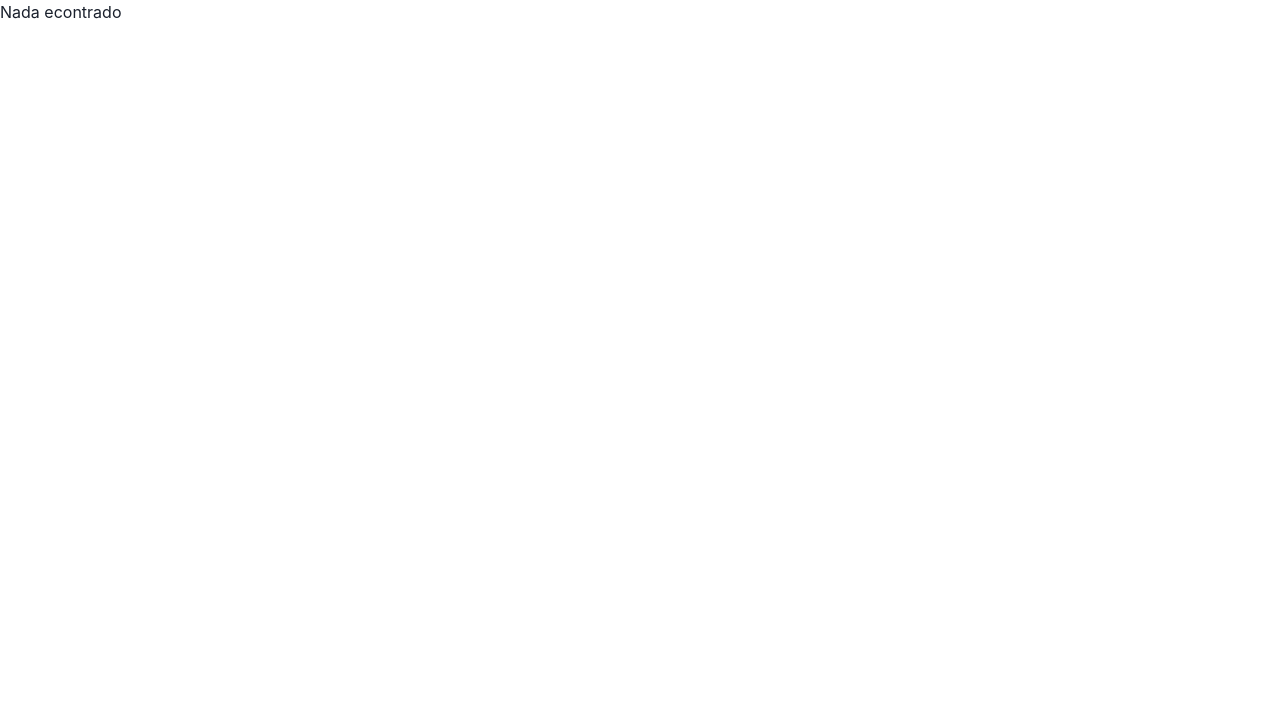
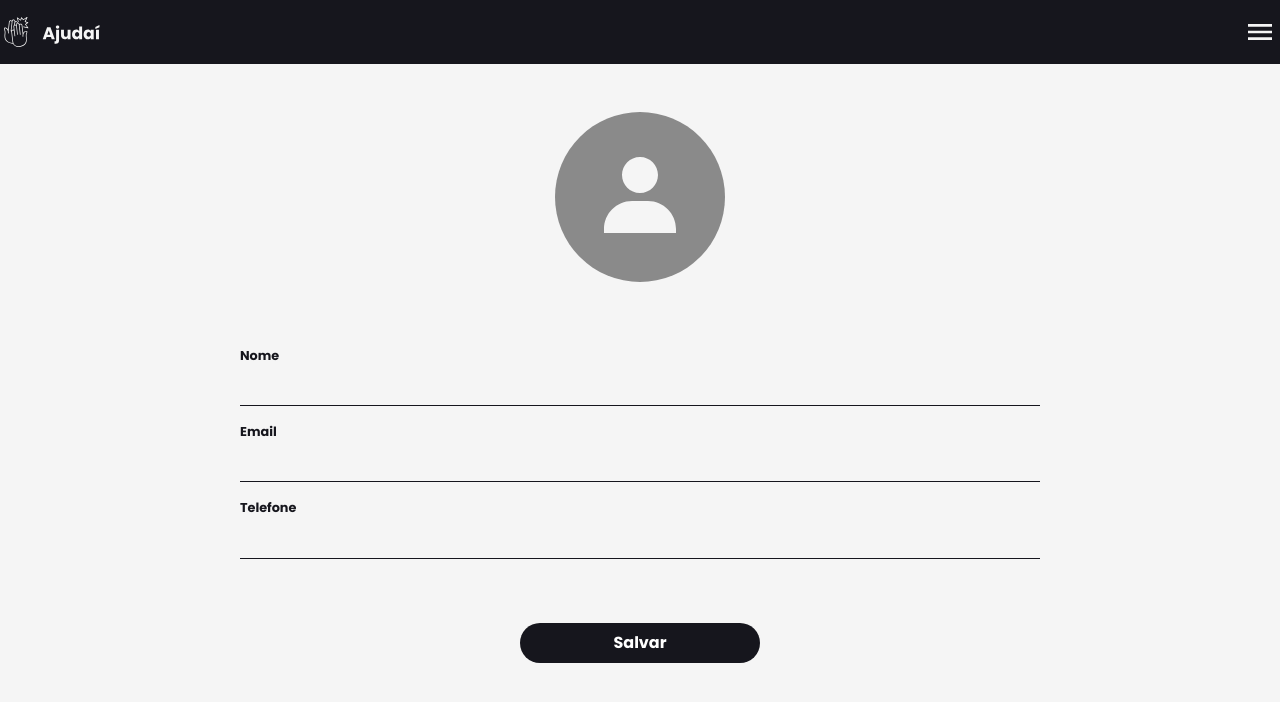
Before and after one commit to Ajudai/projeto, a React (Vite) app in the folder client/: page /myAccount/1 in a window 1280 px wide. Before the commit this address had no page. Shown: the top 702 px of the page. Built offline with nearby package versions, Linux system fonts and the light colour scheme.

Commit message:
Alterações

```diff
--- a/client/src/@types/user.d.ts
+++ b/client/src/@types/user.d.ts
@@ -1,6 +1,7 @@
 export interface IUserData {
   userName: string;
   userEmail: string;
+  userPhoneNumber: string;
   src: string;
   _id: string;
   token: string;
--- a/client/src/api/usuario.ts
+++ b/client/src/api/usuario.ts
@@ -9,7 +9,7 @@ interface IUserDataUpdate {
 
 export const editarUsuario = async ({ nome, email, telefone, _id }: IUserDataUpdate) => {
   try {
-    const res = await api.put<IUserDataUpdate>(`pedidos/${_id}`, {
+    const res = await api.put<IUserDataUpdate>(`myAccount/${_id}`, {
       userName: nome,
       userEmail: email,
       userPhoneNumber: telefone,
--- a/client/src/main.tsx
+++ b/client/src/main.tsx
@@ -8,8 +8,6 @@ import ForgetPassword from './pages/forgetPassword/ForgetPassword';
 import { ChakraProvider } from '@chakra-ui/react';
 import RequestHelp from './pages/requestHelp/RequestHelp';
 import Ajuda from './pages/ajuda/Ajuda';
-import MyAccount from './pages/myAccount/MyAccount';
-import ChangePassword from './pages/changePassword/ChangePassword';
 import Conta from './pages/conta/Conta';
 
 const router = createBrowserRouter([
@@ -24,7 +22,8 @@ const router = createBrowserRouter([
   { path: '/forgetPassword/:_id', element: <ForgetPassword /> },
   { path: '/requestHelp/:_id', element: <RequestHelp /> },
   { path: '/ajuda/:_id', element: <Ajuda /> },
-  { path: 'conta', element: <Conta /> }
+  { path: '/conta', element: <Conta /> },
+  { path: '/myAccount/:_id', element: <Conta /> },
 ]);
 
 ReactDOM.createRoot(document.getElementById('root') as HTMLElement).render(
--- a/client/src/pages/conta/Conta.tsx
+++ b/client/src/pages/conta/Conta.tsx
@@ -1,18 +1,23 @@
 import styles from './conta.module.scss';
-import { useEffect, useState } from 'react';
+import { useEffect, useState, useRef } from 'react';
 import { editarUsuario } from '../../api/usuario';
 import { IUserData } from '../../@types/user';
 import Header from '../../components/header/Header';
 import Input from '../../components/input/Input';
 import Button from '../../components/button/Button';
+import { BiSolidUser } from 'react-icons/bi';
+import { BsCameraFill } from 'react-icons/bs';
+import { StylesProvider } from '@chakra-ui/react';
 
 const Conta = () => {
   const [nome, setNome] = useState('');
   const [email, setEmail] = useState('');
   const [telefone, setTelefone] = useState('');
+  const [foto, setFoto] = useState(null);
   const [userData, setUserData] = useState<IUserData>();
   const [resFromServer, setResFromServer] = useState({});
   const [error, setError] = useState(false);
+  const inputFile = useRef<HTMLInputElement>(null);
 
   useEffect(() => {
     const getUserDataFromStorage = () => {
@@ -22,6 +27,10 @@ const Conta = () => {
     };
     getUserDataFromStorage();
   }, [resFromServer]);
+
+  const selectImage = () => {
+    inputFile.current?.click();
+  };
 
   const handleEditarUsuario = async () => {
     // eslint-disable-next-line @typescript-eslint/no-non-null-assertion, @typescript-eslint/no-non-null-asserted-optional-chain
@@ -40,15 +49,56 @@ const Conta = () => {
       <Header />
       <div className={styles.contaPageProfile}>
         <div className={styles.contaPagePhoto}>
-          <div className={styles.contaPagePhotoInput}></div>
+          {foto ? (
+            <div className={styles.contaPageSelectedPhoto}>
+              <input
+                type="file"
+                onClick={selectImage}
+                onChange={(e: any) => setFoto(e.target.files[0])}
+                className={styles.contaPageInputPhoto}
+              />
+              <img
+                aria-hidden
+                onClick={selectImage}
+                onChange={(e: any) => setFoto(e.target.files[0])}
+                className={styles.contaPagePhotoWrapper}
+                src={foto ? URL.createObjectURL(foto) : ''}
+                alt="Seleção de imagem"
+              />
+              <BsCameraFill className={styles.contaPageChangePhoto} color="#f5f5f5" />
+            </div>
+          ) : (
+            <>
+              <input
+                type="file"
+                onClick={selectImage}
+                onChange={(e: any) => setFoto(e.target.files[0])}
+                className={styles.contaPageInputPhoto}
+              />
+              <BiSolidUser className={styles.contaPageUserIcon} color="#f5f5f5" />
+              <BsCameraFill className={styles.contaPageChangePhoto} color="#f5f5f5" />
+            </>
+          )}
         </div>
-        <p className={styles.contaPageUserName}>User Name</p>
+        <p className={styles.contaPageUserName}>{userData?.userName}</p>
       </div>
       <div className={styles.contaPageData}>
-        <Input value={nome} error={error} label="Name" type="text" onChange={(e) => setNome(e.target.value)} />
-        <Input value={email} error={error} label="Email" type="text" onChange={(e) => setEmail(e.target.value)} />
         <Input
-          value={telefone}
+          value={userData?.userName}
+          error={error}
+          label="Nome"
+          type="text"
+          onChange={(e) => setNome(e.target.value)}
+        />
+        <Input
+          value={userData?.userEmail}
+          error={error}
+          label="Email"
+          type="text"
+          onChange={(e) => setEmail(e.target.value)}
+        />
+        <Input
+          value={userData?.userPhoneNumber}
           error={error}
           label="Telefone"
           type="number"
--- a/client/src/pages/conta/conta.module.scss
+++ b/client/src/pages/conta/conta.module.scss
@@ -18,11 +18,64 @@
 }
 
 .contaPagePhoto{
-    width: 100px;
-    height: 100px;
+    width: 120px;
+    height: 120px;
     display: flex;
+    justify-content: center;
+    align-items: center;
     background: $background-banner;
     border-radius: 50%;
+    position: relative;
+    overflow: hidden;
+}
+
+.contaPageInputPhoto{
+    position: absolute;
+    top: 0;
+    left: 0;
+    width: 100%;
+    height: 100%;
+    cursor: pointer;
+    opacity: 0;
+    z-index: 5;
+}
+
+.contaPageSelectedPhoto{
+    width: 100%;
+    height: 100%;
+    display: flex;
+    position: relative;
+    cursor: pointer;
+}
+
+.contaPagePhotoWrapper{
+    height: 100%;
+    width: 100%;
+    object-fit: cover;
+}
+
+.contaPagePhoto:hover .contaPageUserIcon,
+.contaPageSelectedPhoto:hover .contaPagePhotoWrapper{
+    filter: brightness(0.5);
+    transition: 0.3s;
+}
+
+.contaPageChangePhoto{
+    display: none;
+    position: absolute;
+    top: 50%;
+    left: 50%;
+    transform: translate(-50%, -50%);
+    font-size: 3.5vh;
+}
+
+.contaPagePhoto:hover .contaPageChangePhoto,
+.contaPageSelectedPhoto:hover .contaPageChangePhoto {
+    display: flex;
+}
+
+.contaPageUserIcon{
+    font-size: 7vh;
 }
 
 .contaPageUserName{
@@ -70,6 +123,14 @@
         justify-content: center;
     }
 
+    .contaPageUserIcon{
+        font-size: 10vh;
+    }
+
+    .contaPageChangePhoto{
+        font-size: 5vh;
+    }
+
     .contaPageData{
         gap: 16px;
     }
@@ -97,6 +158,10 @@
         width: 70%;
     }
 
+    .contaPageUserIcon{
+        font-size: 12vh;
+    }
+
     .contaPagePhoto{
         width: 170px;
         height: 170px;
--- a/client/src/pages/login/Login.tsx
+++ b/client/src/pages/login/Login.tsx
@@ -16,7 +16,7 @@ const Login = () => {
 
   const login = async () => {
     await axios
-      .post('http://localhost:5000/login', {
+      .post('https://ajudai-api.onrender.com/login', {
         userEmail: email,
         userPassword: password,
       })
--- a/client/src/pages/register/Register.tsx
+++ b/client/src/pages/register/Register.tsx
@@ -21,7 +21,7 @@ const Register = () => {
 
   const handleRegister = async () => {
     await axios
-      .post('http://localhost:5000/register', {
+      .post('https://ajudai-api.onrender.com/register', {
         userName: name,
         userEmail: email,
         userPhoneNumber: phoneNumber,
```
